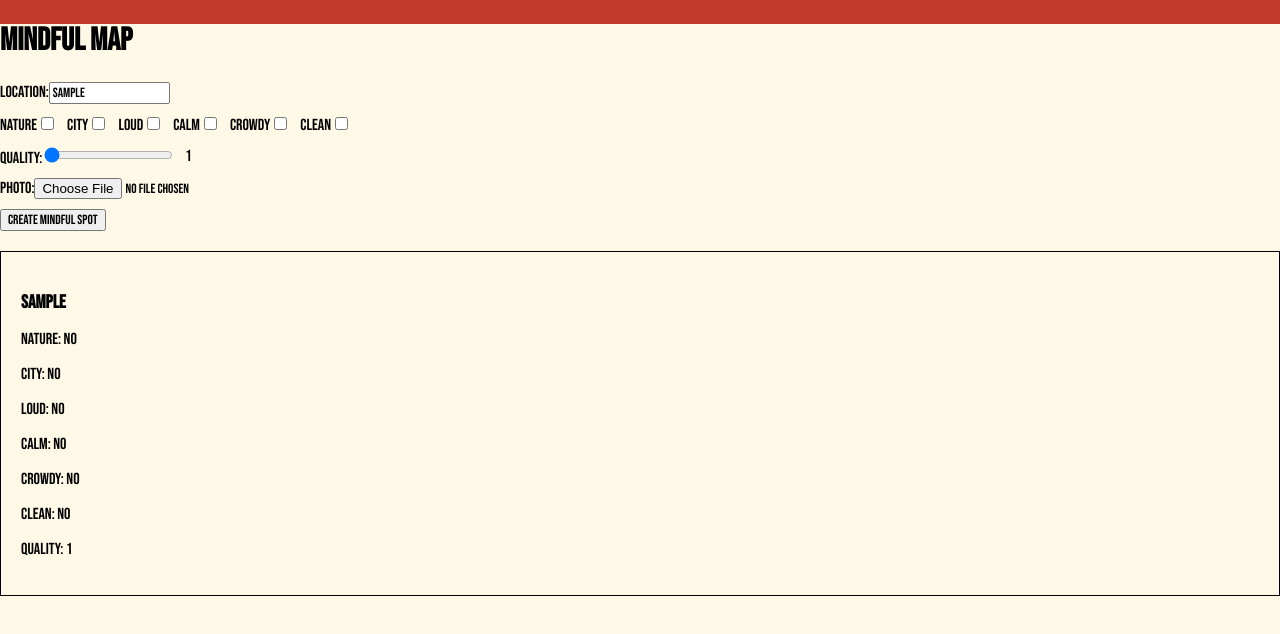
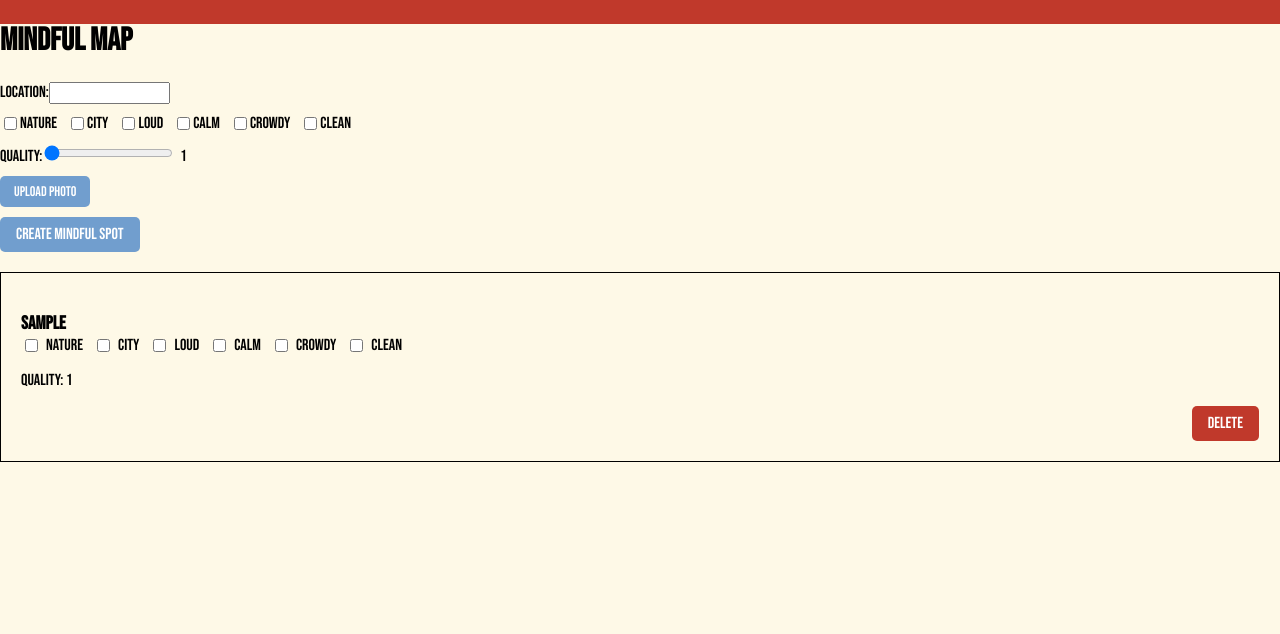
Before and after one commit to benkutdev/mindfulmap, a Next.js app: page / in a window 1280 px wide. Both pictures are taken after typing "Sample" into the empty fields and a click on the button "Create Mindful Spot". Shown: the top 634 px of the page. Built offline with nearby package versions, Linux system fonts and the light colour scheme.

Commit message:
renew-form-and-localstorage

```diff
--- a/components/Form/Form.js
+++ b/components/Form/Form.js
@@ -1,18 +1,62 @@
 import React, { useState, useEffect } from "react";
 import styled from "styled-components";
 import LocationCard from "../LocationCard/LocationCard";
+import shortid from "shortid";
 
-// Create a single styled container for form fields to reduce duplication
 const FieldContainer = styled.div`
   display: flex;
+  flex-wrap: wrap;
   gap: 10px;
   margin-bottom: 10px;
-  align-items: ${props => props.centered ? 'center' : 'flex-start'};
+  align-items: ${(props) => (props.centered ? "center" : "flex-start")};
 `;
 
-// Use destructuring assignment for the formState to make the formState references more concise
+const Checkbox = styled.input.attrs({ type: "checkbox" })`
+  cursor: pointer;
+`;
+
+const CheckboxLabel = styled.label`
+  display: flex;
+  align-items: center;
+`;
+
+const Button = styled.button`
+  font-family: inherit;
+  font-size: 100%;
+  padding: 0.5em 1em;
+  color: #fff;
+  background-color: #719ece;
+  border: none;
+  border-radius: 5px;
+  cursor: pointer;
+`;
+
+const FileInput = styled.input.attrs({ type: "file" })`
+  display: none;
+`;
+
+const FileInputLabel = styled.label`
+  font-size: 14px;
+  padding: 0.5em 1em;
+  color: #fff;
+  background-color: #719ece;
+  border: none;
+  border-radius: 5px;
+  cursor: pointer;
+`;
+
+const QualityLabel = styled.span`
+  margin-left: 10px;
+  font-weight: bold;
+`;
+
+const QualityValue = styled.span`
+  margin-left: 5px;
+`;
+
 export default function MindfulForm() {
   const [formState, setFormState] = useState({
+    id: shortid.generate(),
     location: "",
     nature: false,
     city: false,
@@ -21,43 +65,79 @@ export default function MindfulForm() {
     crowdy: false,
     clean: false,
     quality: 1,
-    photo: null
+    photo: null,
   });
 
-  const [submitted, setSubmitted] = useState(false);
-  const {location, nature, city, loud, calm, crowdy, clean, quality, photo} = formState;
+  const [submittedData, setSubmittedData] = useState([]);
+  const {
+    location,
+    nature,
+    city,
+    loud,
+    calm,
+    crowdy,
+    clean,
+    quality,
+    photo,
+  } = formState;
 
   useEffect(() => {
-    const savedState = JSON.parse(localStorage.getItem('locationData'));
-    if (savedState) {
-      setFormState(savedState);
-      setSubmitted(true);
+    const savedState = JSON.parse(localStorage.getItem("locationData"));
+    if (Array.isArray(savedState)) {
+      setSubmittedData(savedState);
     }
   }, []);
 
   const handleCheckboxChange = (field) => (e) => {
-    setFormState({ ...formState, [field]: e.target.checked });
+    setFormState((prevState) => ({
+      ...prevState,
+      [field]: e.target.checked,
+    }));
   };
 
   const handleFieldChange = (field) => (e) => {
-    setFormState({ ...formState, [field]: e.target.value });
+    setFormState((prevState) => ({ ...prevState, [field]: e.target.value }));
   };
 
   const handleQualityChange = (e) => {
-    setFormState({ ...formState, quality: parseInt(e.target.value) });
+    setFormState((prevState) => ({
+      ...prevState,
+      quality: parseInt(e.target.value),
+    }));
   };
 
   const handlePhotoChange = (e) => {
     const file = e.target.files[0];
     if (file) {
-      setFormState({ ...formState, photo: file });
+      setFormState((prevState) => ({ ...prevState, photo: file }));
     }
   };
 
   const handleSubmit = (e) => {
     e.preventDefault();
-    localStorage.setItem('locationData', JSON.stringify(formState));
-    setSubmitted(true);
+    setSubmittedData((prevState) => [...prevState, formState]);
+    localStorage.setItem(
+      "locationData",
+      JSON.stringify([...submittedData, formState])
+    );
+    setFormState({
+      id: shortid.generate(),
+      location: "",
+      nature: false,
+      city: false,
+      loud: false,
+      calm: false,
+      crowdy: false,
+      clean: false,
+      quality: 1,
+      photo: null,
+    });
+  };
+
+  const deleteCard = (id) => {
+    const updatedData = submittedData.filter((data) => data.id !== id);
+    setSubmittedData(updatedData);
+    localStorage.setItem("locationData", JSON.stringify(updatedData));
   };
 
   return (
@@ -68,56 +148,86 @@ export default function MindfulForm() {
           <input
             type="text"
             value={location}
-            onChange={handleFieldChange('location')}
-            required
-          />
-        </label>
-      </FieldContainer>
-
-      {/* Create an array of checkbox labels and map over them to reduce code duplication */}
-      <FieldContainer>
-        {['Nature', 'City', 'Loud', 'Calm', 'Crowdy', 'Clean'].map((label) => (
-          <label key={label}>
-            {label}
-            <input
-              type="checkbox"
-              checked={formState[label.toLowerCase()]}
-              onChange={handleCheckboxChange(label.toLowerCase())}
-            />
-          </label>
-        ))}
-      </FieldContainer>
-
-      <FieldContainer centered>
-        <label>
-          Quality:
-          <input
-            type="range"
-            min={1}
-            max={10}
-            value={quality}
-            onChange={handleQualityChange}
-          />
-        </label>
-        <span>{quality}</span>
-      </FieldContainer>
-
-      <FieldContainer>
-        <label>
-          Photo:
-          <input
-            type="file"
-            accept="image/*"
-            onChange={handlePhotoChange}
+            onChange={handleFieldChange("location")}
           />
         </label>
       </FieldContainer>
 
       <FieldContainer>
-        <button type="submit">Create Mindful Spot</button>
+        <CheckboxLabel>
+          <Checkbox
+            checked={nature}
+            onChange={handleCheckboxChange("nature")}
+          />
+          Nature
+        </CheckboxLabel>
+        <CheckboxLabel>
+          <Checkbox
+            checked={city}
+            onChange={handleCheckboxChange("city")}
+          />
+          City
+        </CheckboxLabel>
+        <CheckboxLabel>
+          <Checkbox
+            checked={loud}
+            onChange={handleCheckboxChange("loud")}
+          />
+          Loud
+        </CheckboxLabel>
+        <CheckboxLabel>
+          <Checkbox
+            checked={calm}
+            onChange={handleCheckboxChange("calm")}
+          />
+          Calm
+        </CheckboxLabel>
+        <CheckboxLabel>
+          <Checkbox
+            checked={crowdy}
+            onChange={handleCheckboxChange("crowdy")}
+          />
+          Crowdy
+        </CheckboxLabel>
+        <CheckboxLabel>
+          <Checkbox
+            checked={clean}
+            onChange={handleCheckboxChange("clean")}
+          />
+          Clean
+        </CheckboxLabel>
       </FieldContainer>
 
-      {submitted && <LocationCard {...formState} />}
+      <FieldContainer>
+        <label>
+          Quality:
+          <input
+            type="range"
+            value={quality}
+            min={1}
+            max={10}
+            onChange={handleQualityChange}
+          />
+          <QualityValue>{quality}</QualityValue>
+        </label>
+      </FieldContainer>
+
+      <FieldContainer>
+        <FileInputLabel>
+          Upload Photo
+          <FileInput onChange={handlePhotoChange} />
+        </FileInputLabel>
+      </FieldContainer>
+
+      <Button type="submit">Create Mindful Spot</Button>
+
+      {submittedData.map((data) => (
+        <LocationCard
+          key={data.id}
+          {...data}
+          onDelete={() => deleteCard(data.id)}
+        />
+      ))}
     </form>
   );
 }
--- a/components/LocationCard/LocationCard.js
+++ b/components/LocationCard/LocationCard.js
@@ -1,40 +1,94 @@
-import React from 'react';
+import React, { memo, useState, useEffect } from 'react';
 import styled from 'styled-components';
 
 const CardContainer = styled.div`
   border: 1px solid black;
   padding: 20px;
   margin-top: 20px;
+  display: flex;
+  flex-direction: column;
 `;
 
 const CardTitle = styled.h3`
-  margin-bottom: 10px;
+  margin-bottom: 1px;
 `;
 
 const Image = styled.img`
-  width: 50%;
+  width: 30%;
   height: auto;
 `;
 
-const LocationCard = ({ location, nature, city, loud, calm, crowdy, clean, quality, photo }) => {
-  let imageUrl = null;
-  if (photo) {
-    imageUrl = URL.createObjectURL(photo);
-  }
+const DeleteButton = styled.button`
+  font-family: inherit;
+  font-size: 100%;
+  padding: 0.5em 1em;
+  color: #fff;
+  background-color: #C0392B;
+  border: none;
+  border-radius: 5px;
+  cursor: pointer;
+  align-self: flex-end;
+`;
+
+const CategoryContainer = styled.div`
+  display: flex;
+  flex-wrap: wrap;
+`;
+
+const CategoryItem = styled.div`
+  display: flex;
+  align-items: center;
+  margin-right: 10px;
+`;
+
+const Checkbox = styled.input.attrs({ type: 'checkbox' })`
+  cursor: pointer;
+`;
+
+const CheckboxLabel = styled.label`
+  margin-left: 5px;
+`;
+
+const categoryList = [
+  { name: 'Nature', state: 'nature' },
+  { name: 'City', state: 'city' },
+  { name: 'Loud', state: 'loud' },
+  { name: 'Calm', state: 'calm' },
+  { name: 'Crowdy', state: 'crowdy' },
+  { name: 'Clean', state: 'clean' },
+];
+
+const LocationCard = memo(({ id, location, nature, city, loud, calm, crowdy, clean, quality, photo, onDelete }) => {
+  const [imageUrl, setImageUrl] = useState(null);
+
+  useEffect(() => {
+    if (photo instanceof Blob) {
+      const reader = new FileReader();
+      reader.onload = () => {
+        setImageUrl(reader.result);
+      };
+      reader.readAsDataURL(photo);
+    }
+  }, [photo]);
 
   return (
     <CardContainer>
       <CardTitle>{location}</CardTitle>
+      <CategoryContainer>
+        {categoryList.map(({ name, state }) => (
+          <CategoryItem key={state}>
+            <Checkbox checked={eval(state)} readOnly />
+            <CheckboxLabel>{name}</CheckboxLabel>
+          </CategoryItem>
+        ))}
+      </CategoryContainer>
+      <p>Quality: {quality}</p>
       {imageUrl && <Image src={imageUrl} alt={location} />}
-      <p>Nature: {nature ? 'Yes' : 'No'}</p>
-      <p>City: {city ? 'Yes' : 'No'}</p>
-      <p>Loud: {loud ? 'Yes' : 'No'}</p>
-      <p>Calm: {calm ? 'Yes' : 'No'}</p>
-      <p>Crowdy: {crowdy ? 'Yes' : 'No'}</p>
-      <p>Clean: {clean ? 'Yes' : 'No'}</p>
-      <p>Quality: {quality}</p>
+      <DeleteButton onClick={() => onDelete(id)}>Delete</DeleteButton>
     </CardContainer>
   );
-}
+});
+
+LocationCard.displayName = 'LocationCard';
 
 export default LocationCard;
--- a/package.json
+++ b/package.json
@@ -15,6 +15,7 @@
     "next": "13.3.1",
     "react": "18.2.0",
     "react-dom": "18.2.0",
+    "shortid": "^2.2.16",
     "styled-components": "^5.3.10"
   },
   "devDependencies": {
```
Also changed, not shown: 1 other file (tests, documents, lock files or other folders).
